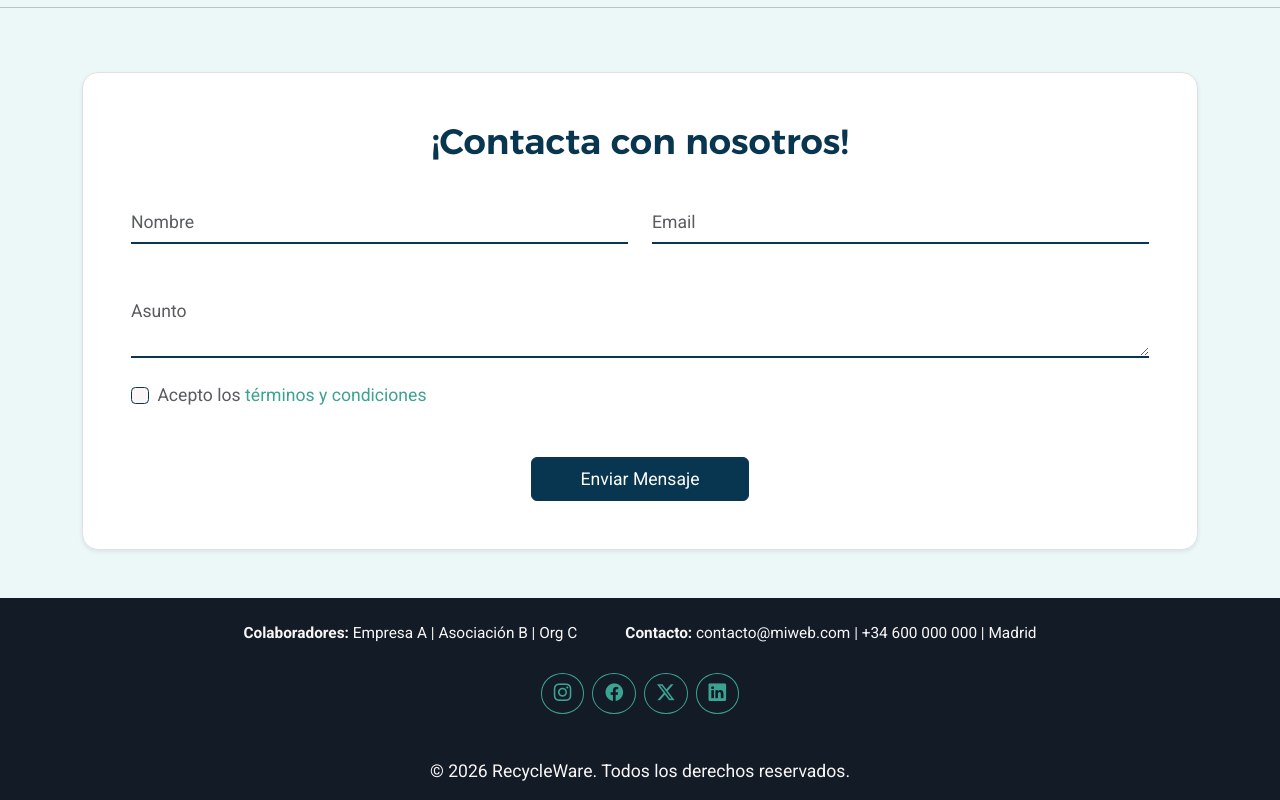
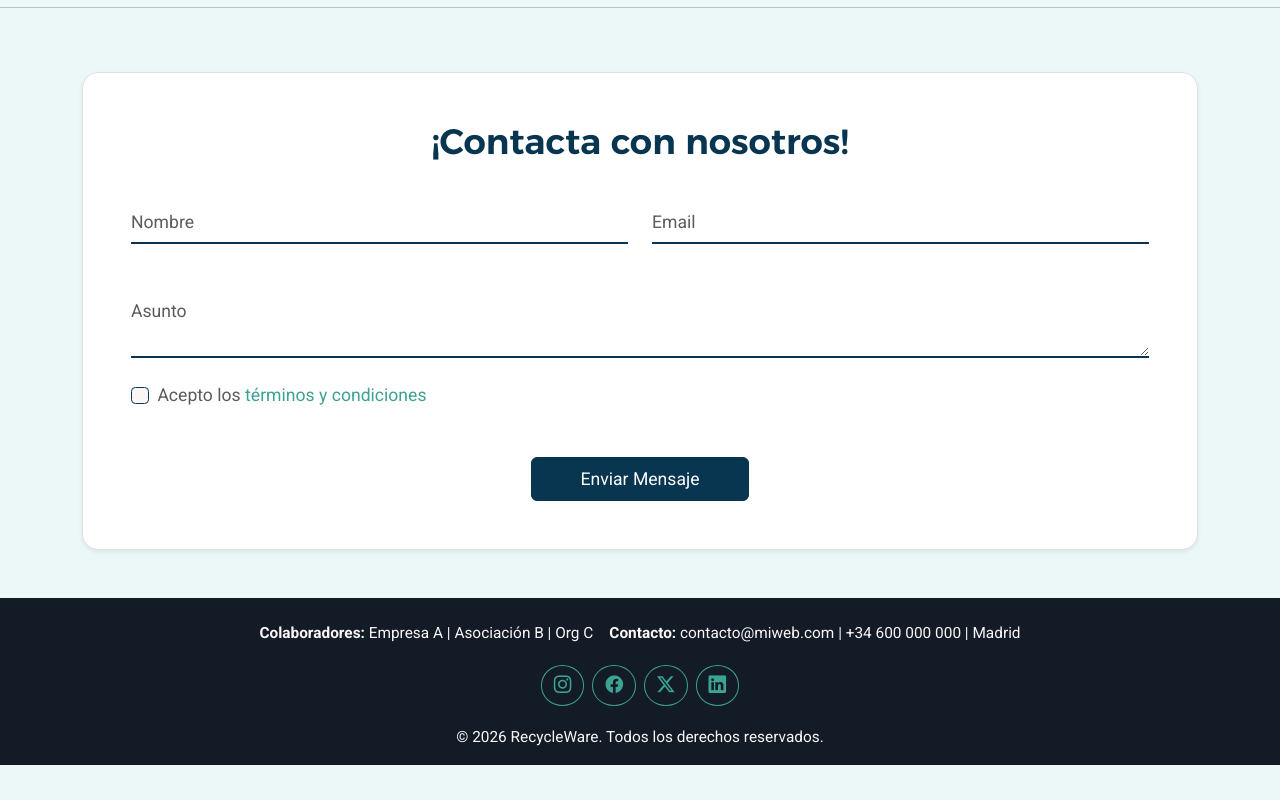
Before and after one commit to RecyclewareDAW/RecycleWare---ReactFronted, a React (Vite) app: page / in a window 1280 px wide. Shown: the part 2837-3637 px from the top of the page. After the commit the page ends 3602 px from the top, so only its background shows below. Built offline with nearby package versions, Linux system fonts and the light colour scheme.

Commit message:
Ajustando altura / paddings del footer

```diff
--- a/src/components/Footer.jsx
+++ b/src/components/Footer.jsx
@@ -3,12 +3,12 @@
         <footer className="text-center text-light bg-dark">
             <div className="container p-4 pb-0">
 
-                <section className="mb-4 d-flex flex-wrap justify-content-center gap-3 gap-md-5 small ">
+                <section className="mb-3 d-flex flex-wrap justify-content-center gap-3 small ">
                     <span><strong>Colaboradores:</strong> Empresa A | Asociación B | Org C</span>
                     <span><strong>Contacto:</strong> contacto@miweb.com | +34 600 000 000 | Madrid</span>
                 </section>
 
-                <section className="mb-4">
+                <section>
                     <a className="btn btn-outline-secondary rounded-circle m-1" href="#!" role="button">
                         <i className="bi bi-instagram"></i>
                     </a>
@@ -27,7 +27,7 @@
                 </section>
             </div>
 
-            <div className="text-center p-3">
+            <div className="text-center p-3 small">
                 &copy; 2026 RecycleWare. Todos los derechos reservados.
             </div>
         </footer>
```
